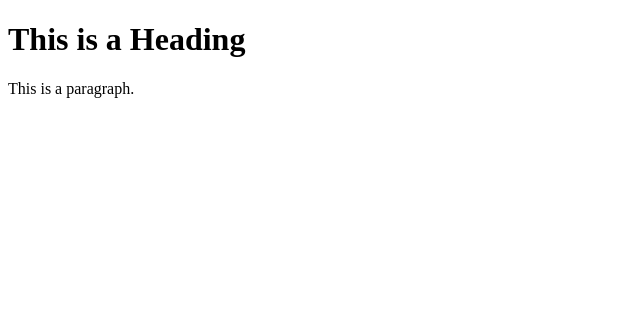
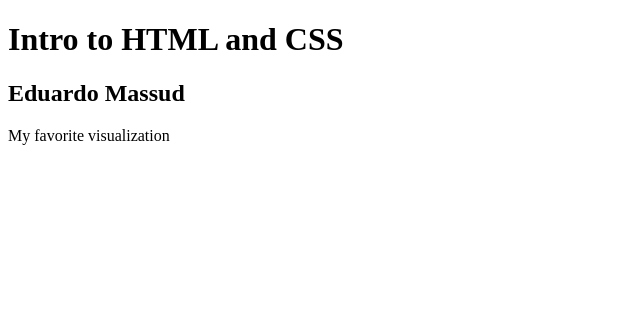
Before and after one commit to DS4200-S22/ic-04-edumassud, a plain HTML site: page index.html in a window 1280 px wide. Shown: the whole page, without its empty margins (0-640 px from the left). Drawn offline with Linux system fonts and the light colour scheme.

Commit message:
Finished html portion of IC
Still need to draw DOM and make the stylesheet

```diff
--- a/index.html
+++ b/index.html
@@ -3,13 +3,27 @@
 
 <head>
     <title>ic-04</title>
+    <!-- <link rel="stylesheet" href="style.css"> -->
     <!-- <meta charset=utf-8/> -->
 </head>
 
 
 <body>
-    <h1>This is a Heading</h1>
-    <p>This is a paragraph.</p>
+    <h1>Intro to HTML and CSS</h1>
+    <h2>Eduardo Massud</h2>
+
+    <div id="div1" class="Container">
+        <p id="p1" class="italic">
+            My favorite visualization
+        </p>
+    </div>
+
+    <div id="div2" class="container">
+        <svg>
+            <rect style="fill:rgb(0,0,255);"/>
+        </svg>
+    </div>
+
 
 </body>
 
```
